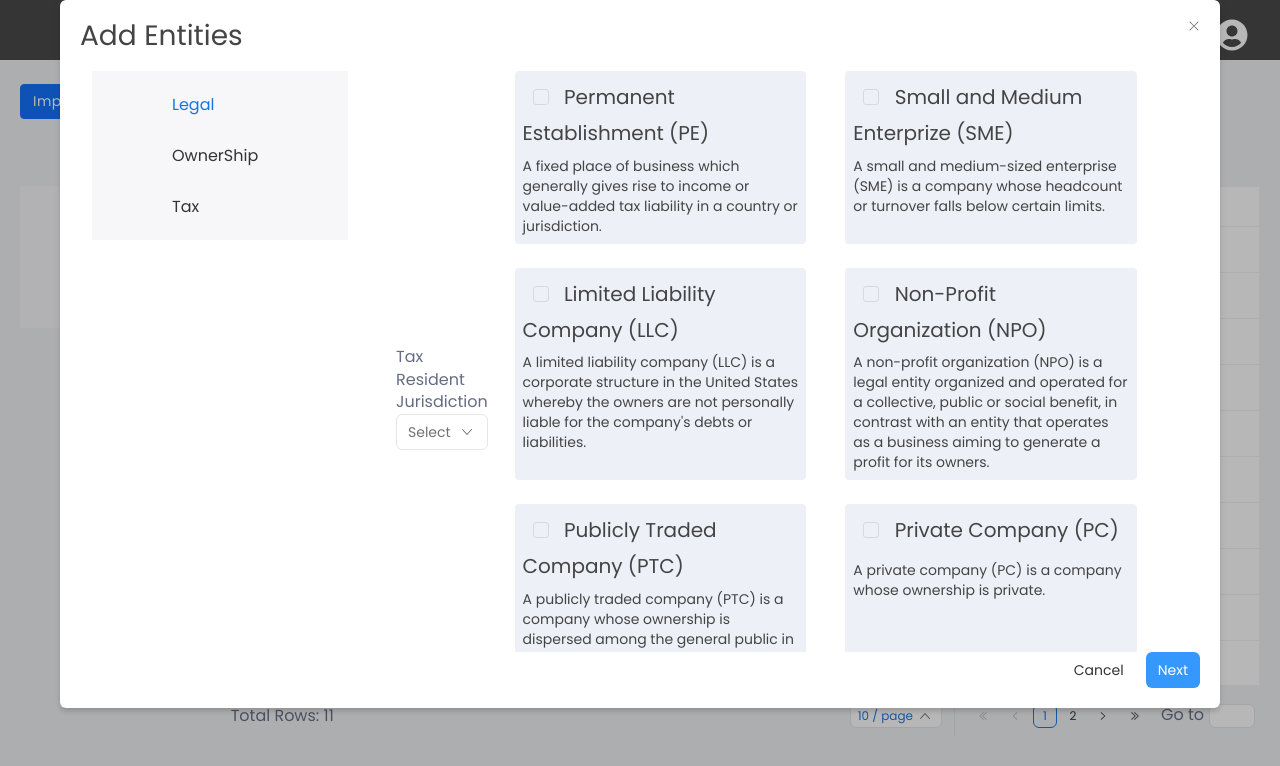
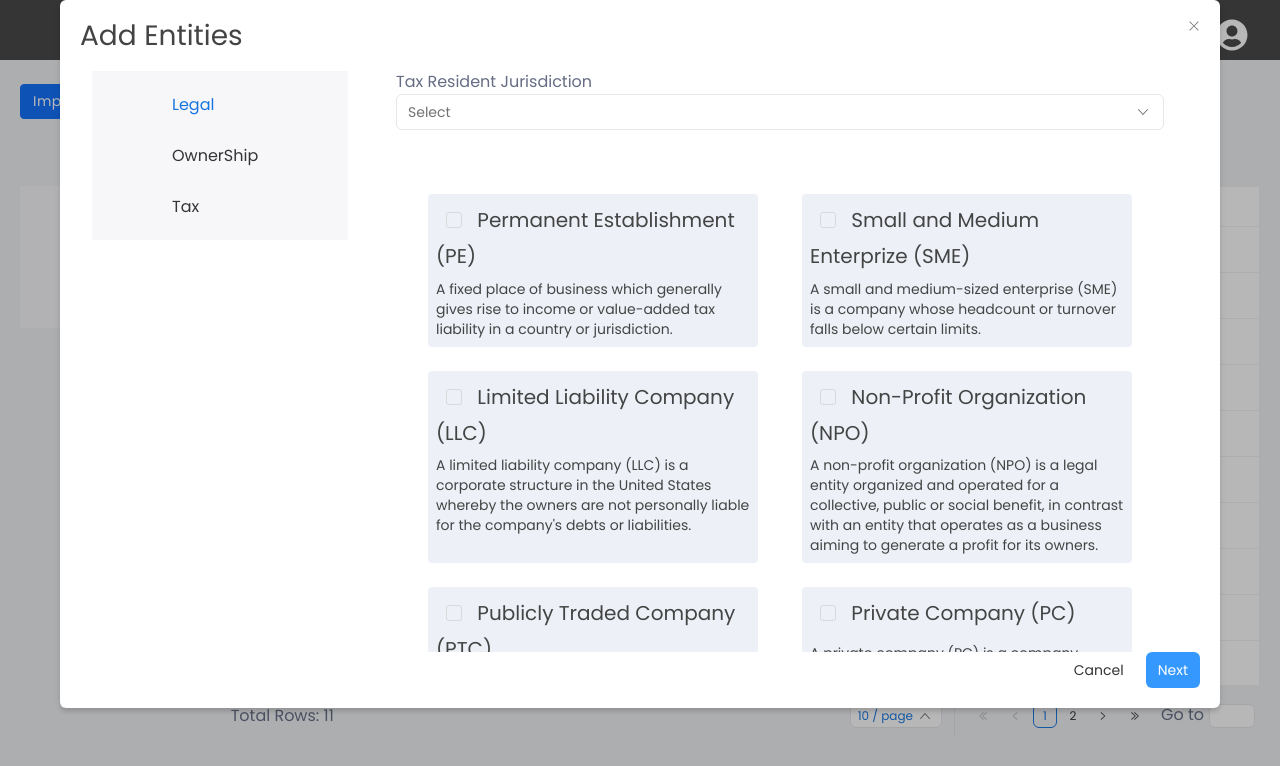
Before and after one commit to NotAlpha45/CompanyData-Client, a React (Vite) app: page /home/company-chart in a window 1280 px wide. Both pictures are taken after typing "Sample" into the empty fields and a click on the button "Add Entities". Shown: the top 766 px of the page. Built offline with nearby package versions, Linux system fonts and the light colour scheme; some icons are missing.

Commit message:
Fixed broken selection position

```diff
--- a/src/components/add-entities/EntitiesTaxInputFields.tsx
+++ b/src/components/add-entities/EntitiesTaxInputFields.tsx
@@ -1,4 +1,3 @@
-import React from 'react'
 import { Checkbox, SelectPicker } from 'rsuite'
 
 export default function EntitiesTaxInputFields() {
@@ -47,10 +46,10 @@ export default function EntitiesTaxInputFields() {
 
     return (
         <>
-            <div className='container'>
+            <div className='container-fluid'>
 
-                <div className='row d-flex mb-5'>
-                    <div className='col-12' >
+                <div className='row mb-5'>
+                    <div className='col' >
                         <label htmlFor="tr-input" className='fs-6'>Tax Resident Jurisdiction</label>
                         <SelectPicker
                             className='mb-3'
```
